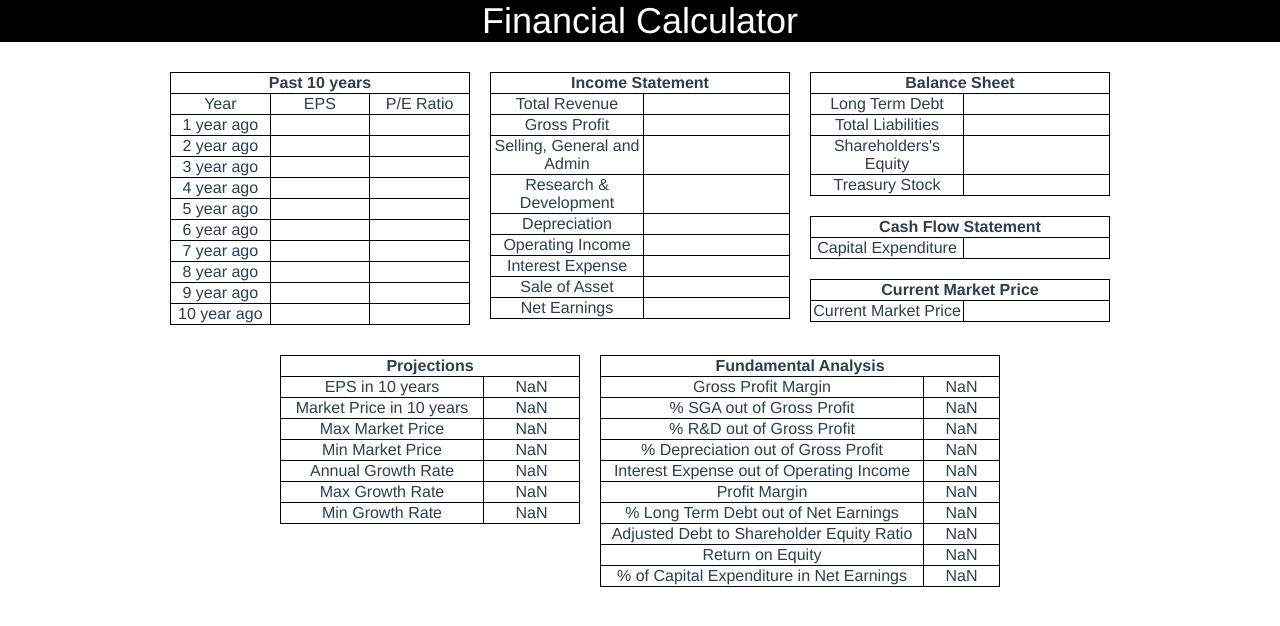
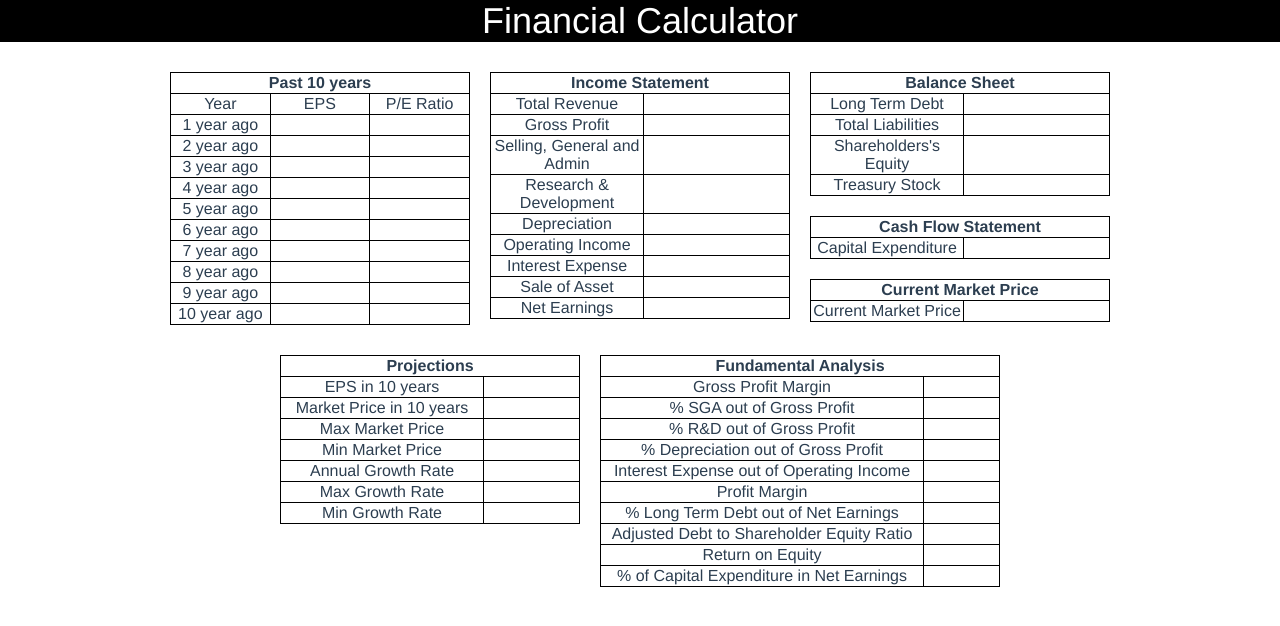
Before and after one commit to ryanwalterlee/Financial-Calculator, a Vue app: page / in a window 1280 px wide. Shown: the top 626 px of the page. Built offline with nearby package versions, Linux system fonts and the light colour scheme.

Commit message:
fix nan appearing on outputs

```diff
--- a/src/components/FundamentalAnalysis.vue
+++ b/src/components/FundamentalAnalysis.vue
@@ -35,40 +35,79 @@ export default {
   },
   computed: {
     calcGrossProfitMargin: function() {
+      if (this.$store.getters.GrossProfit && this.$store.getters.TotalRevenue) {
         return this.$store.getters.GrossProfit / this.$store.getters.TotalRevenue;
+      } else {
+        return "";
+      }
     },
     calcPercentageSGA: function() {
+      if (this.$store.getters.SGA && this.calcGrossProfitMargin) {
         return this.$store.getters.SGA / this.calcGrossProfitMargin;
+      } else {
+        return "";
+      }
     },
     calcPercentageRD: function() {
+      if (this.$store.getters.RD && this.calcGrossProfitMargin) {
         return this.$store.getters.RD / this.calcGrossProfitMargin;
+      } else {
+        return "";
+      }
     },
     calcPercentageDepreciation: function() {
+      if (this.$store.getters.Depreciation && this.calcGrossProfitMargin) {
         return this.$store.getters.Depreciation / this.calcGrossProfitMargin;
+      } else {
+        return "";
+      }
     },
     calcInterestExpenseOfOperatingIncome: function() {
+      if (this.$store.getters.InterestExpense && this.$store.getters.$OperatingIncome) {
         return this.$store.getters.InterestExpense / this.$store.getters.$OperatingIncome;
+      } else {
+        return "";
+      }
     },
     calcProfitMargin: function() {
+      if (this.$store.getters.NetEarnings && this.$store.getters.TotalRevenue) {
         return this.$store.getters.NetEarnings / this.$store.getters.TotalRevenue;
+      } else {
+        return "";
+      }
     },
     calcLongTermDebtToNetEarnings: function() {
+      if (this.$store.getters.LongTermDebt && this.$store.getters.NetEarnings) {
         return this.$store.getters.LongTermDebt / this.$store.getters.NetEarnings;
+      } else {
+        return "";
+      }
     },
     calcAdjDebtToEquity: function() {
       const shareholderEquity = this.$store.getters.ShareholderEquity;
       const treasuryStock = this.$store.getters.TreasuryStock;
       const totalLiabilities = this.$store.getters.TotalLiabilities;
+      if (totalLiabilities && (shareholderEquity || treasuryStock)) {
         return totalLiabilities / (shareholderEquity + treasuryStock);
+      } else {
+        return "";
+      }
     },
     calcReturnOnEquity: function() {
+      if (this.$store.getters.NetEarnings && this.$store.getters.ShareholderEquity) {
         return this.$store.getters.NetEarnings / this.$store.getters.ShareholderEquity;
+      } else {
+        return "";
+      }
     },
     calcPercentageCapitalExpenditure: function() {
+      if (this.$store.getters.CapitalExpenditure && this.$store.getters.NetEarnings) {
         return this.$store.getters.CapitalExpenditure / this.$store.getters.NetEarnings;
+      } else {
+        return "";
+      }
     },
     calcFundamentalAnalysis: function() {
-      console.log(this.$store.getters.GrossProfit)
       return {
         "Gross Profit Margin": this.calcGrossProfitMargin,
         "% SGA out of Gross Profit": this.calcPercentageSGA,
--- a/src/components/Projections.vue
+++ b/src/components/Projections.vue
@@ -43,38 +43,72 @@ export default {
     },
     calc10yearEPS: function() {
       const firstEPS = this.$store.getters.EPS[0];
+      if (firstEPS && this.avgEPSgrowth) {
         return (((1 + this.avgEPSgrowth)**10)*firstEPS).toFixed(2);
+      } else {
+        return "";
+      }
+
     },
     calc10yearMarketPrice: function() {
+      if (this.calc10yearEPS && this.avgPE) {
         return (this.calc10yearEPS * this.avgPE).toFixed(2);
+      } else {
+        return "";
+      }
     },
     calcMaxMarketPrice: function() {
+      if (this.calc10yearEPS && this.$store.getters.EPS.includes(0)) {
         return (this.calc10yearEPS * Math.max(...this.$store.getters.EPS)).toFixed(2);
+      } else {
+        return "";
+      }
     },
     calcMinMarketPrice: function() {
+      if (this.calc10yearEPS && this.$store.getters.EPS.includes(0)) {
         return (this.calc10yearEPS * Math.min(...this.$store.getters.EPS)).toFixed(2);
+      } else {
+        return "";
+      }
     },
     getCurrentMarketPrice: function() {
+      if (this.$store.getters.CurrentMarketPrice) {
         return this.$store.getters.CurrentMarketPrice;
+      } else {
+        return "";
+      }
+
     },
     calcAnnualGrowthRate: function() {
+      if (this.calc10yearMarketPrice && this.getCurrentMarketPrice) {
         return (((this.calc10yearMarketPrice/this.getCurrentMarketPrice)**0.1)-1).toFixed(2);
+      } else {
+        return "";
+      }
     },
     calcMaxGrowthRate: function() {
+      if (this.calcMaxMarketPrice && this.getCurrentMarketPrice) {
         return (((this.calcMaxMarketPrice/this.getCurrentMarketPrice)**0.1)-1).toFixed(2);
+      } else {
+        return "";
+      }
     },
     calcMinGrowthRate: function() {
+      if (this.calcMinMarketPrice && this.getCurrentMarketPrice) {
         return (((this.calcMinMarketPrice/this.getCurrentMarketPrice)**0.1)-1).toFixed(2);
+      } else {
+        return "";
+      }
     },
     calcProjections: function() {
       return {
-        "EPS in 10 years": this.calc10yearEPS ? this.calc10yearEPS : "",
-        "Market Price in 10 years": this.calc10yearMarketPrice ? this.calc10yearMarketPrice : "",
-        "Max Market Price": this.calcMaxMarketPrice ? this.calcMaxMarketPrice : "",
-        "Min Market Price": this.calcMinMarketPrice ? this.calcMinMarketPrice : "",
-        "Annual Growth Rate": this.calcAnnualGrowthRate ? this.calcAnnualGrowthRate : "",
-        "Max Growth Rate": this.calcMaxGrowthRate ? this.calcMaxGrowthRate : "",
-        "Min Growth Rate": this.calcMinGrowthRate ? this.calcMinGrowthRate : "",
+        "EPS in 10 years": this.calc10yearEPS,
+        "Market Price in 10 years": this.calc10yearMarketPrice,
+        "Max Market Price": this.calcMaxMarketPrice,
+        "Min Market Price": this.calcMinMarketPrice,
+        "Annual Growth Rate": this.calcAnnualGrowthRate,
+        "Max Growth Rate": this.calcMaxGrowthRate,
+        "Min Growth Rate": this.calcMinGrowthRate,
       }
     }
   }
```
Lines whose indentation alone changed are shown as unchanged.
